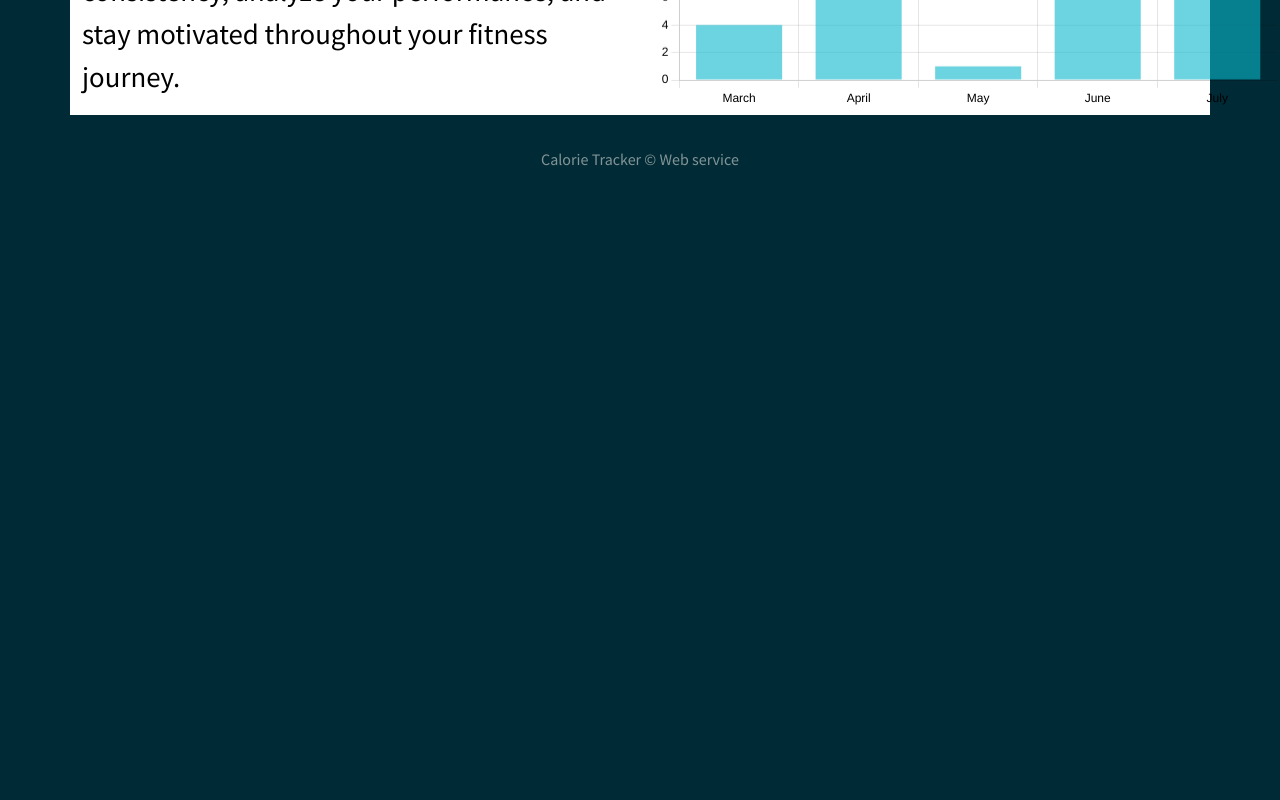
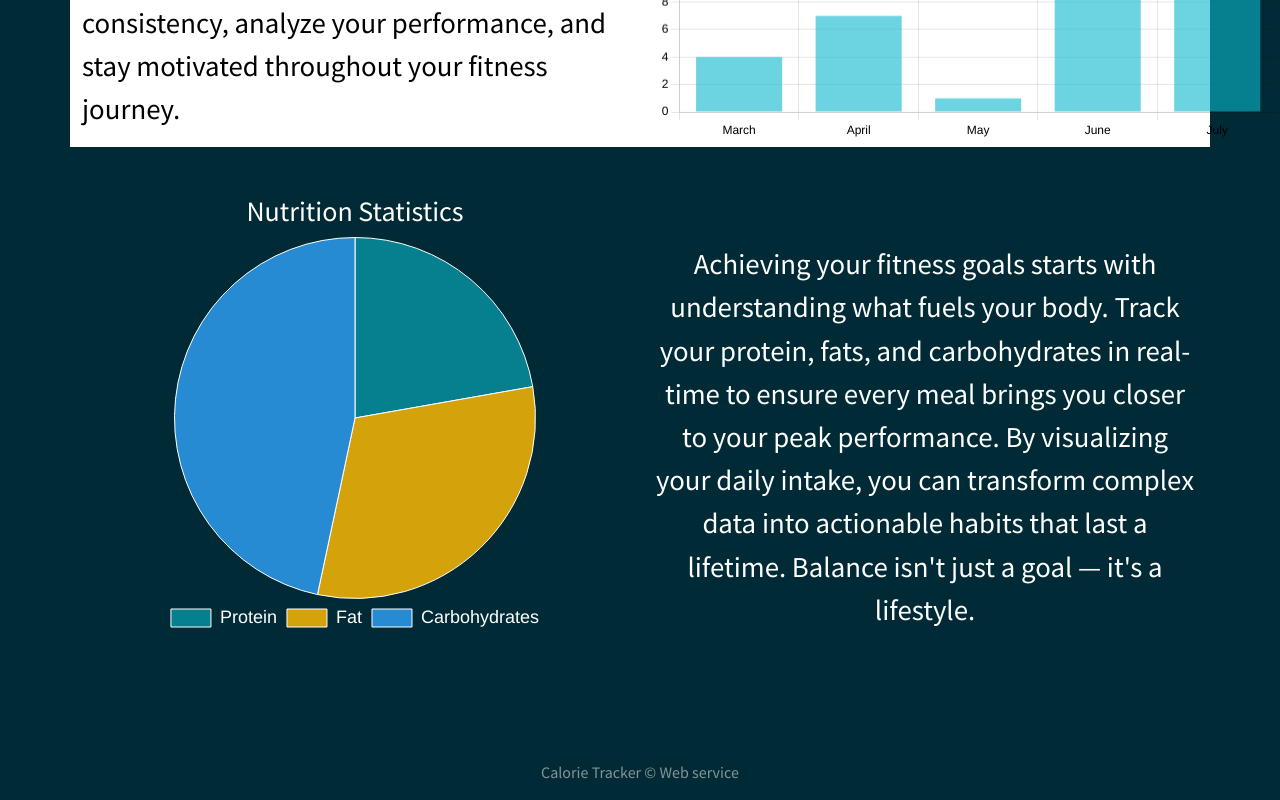
Before and after one commit to VDrogobytskyy/KPI-WEB-CW, a React (Create React App) app in the folder frontend/: page / in a window 1280 px wide. Shown: the part 1100-1900 px from the top of the page. Before the commit the page ends 1287 px from the top, so only its background shows below. Built offline with nearby package versions, Linux system fonts and the light colour scheme.

Commit message:
third graph

```diff
--- a/frontend/src/App.js
+++ b/frontend/src/App.js
@@ -2,10 +2,10 @@ import { Container, Image, Row, Col } from 'react-bootstrap'
 
 import Header from './components/Header'
 import Footer from './components/Footer'
-import MainHomePage from './components/MainHomePage';
 import photo_for_h2 from './photos/photo_for_h2.png'
 import HomePageCalories from './components/HomePageCalories'
 import HomePageActivity from './components/HomePageActivity';
+import HomePageDonut from './components/HomePageDonut';
 
 function App() {
   return (
@@ -31,7 +31,7 @@ function App() {
             </Col>
           </Row>
         </Container>
-        <Container className="header-color">
+        <Container className="header-color my-5">
           <Row className="header-color">
             <Col>
               <div className="black-text">
@@ -48,6 +48,23 @@ function App() {
             </Col>
           </Row>
         </Container>
+        <Container className="my-5">
+          <Row>
+            <Col md={6} className="mr-auto">
+              <HomePageDonut />
+            </Col>
+            <Col md={6}>
+              <div className="text-color my-5">
+                <p style={{ textAlign: 'center', fontSize: '1.8rem' }}>
+                  Achieving your fitness goals starts with understanding what fuels your body.
+                  Track your protein, fats, and carbohydrates in real-time to ensure every meal brings you closer to your peak performance.
+                  By visualizing your daily intake, you can transform complex data into actionable habits that last a lifetime.
+                  Balance isn't just a goal — it's a lifestyle.
+                </p>
+              </div>
+            </Col>
+          </Row>
+        </Container>
       </main>
       <Footer />
     </div >
--- /dev/null
+++ b/frontend/src/components/HomePageDonut.js
@@ -0,0 +1,55 @@
+import React from 'react';
+import {
+  Chart as ChartJS,
+  ArcElement,
+  Tooltip,
+  Legend,
+  Title
+} from 'chart.js';
+
+import { Doughnut } from 'react-chartjs-2';
+
+ChartJS.register(ArcElement, Tooltip, Legend, Title);
+
+function HomePageDonut() {
+
+    const data = {
+    labels: ['Protein', 'Fat', 'Carbohydrates'],
+    datasets: [
+      {
+        //label: 'Грамів',
+        data: [100, 140, 210],
+        backgroundColor: [
+          'rgba(11, 184, 203, 0.6)',
+          '#d4a20b',
+          '#268bd2',
+        ],
+        borderColor: 'white',
+        borderWidth: 1,
+      },
+    ],
+  };
+
+  const options = {
+    responsive: true,
+    plugins: {
+      legend: {
+        position: 'bottom',
+        labels: {
+          color: '#ffffff',
+          font: { size: 18}
+        },
+      },
+    },
+    cutout: '0%',
+  };
+
+  return (
+    <div style={{ maxWidth: '400px', margin: '0 auto' }}>
+      <h3 style={{ color: 'rgb(255, 255, 255)', textAlign: 'center' }}>Nutrition Statistics</h3>
+      <Doughnut data={data} options={options} />
+    </div>
+  );
+}
+
+export default HomePageDonut
```
